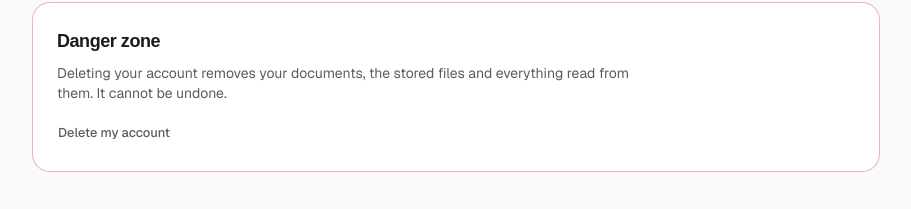
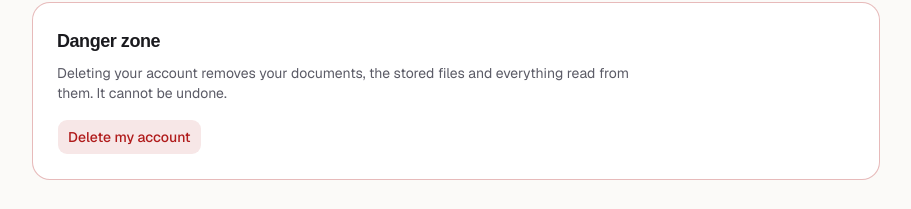
Before and after one commit to iamshrey10/Brief, a Next.js app in the folder web/: page /dashboard/profile in a window 1280 px wide. Shown: the part 519-728 px from the top of the page, without its empty margins (184-1095 px from the left). Built offline with nearby package versions, Linux system fonts and the light colour scheme; no server answers; sample sign-in values are in the browser's storage; a web font is replaced by a local one.

Commit message:
Make Delete my account a clearly visible button in the error color now that it has a Danger zone of its own, instead of plain text

```diff
--- a/web/components/delete-account.tsx
+++ b/web/components/delete-account.tsx
@@ -65,9 +65,8 @@ export function DeleteAccount({ onDeleted = signOutAfterDelete }: { onDeleted?:
       <Button
         ref={openButton}
         type="button"
-        variant="ghost"
-        size="sm"
-        className="-ml-2.5 text-muted-foreground"
+        variant="destructive"
+        size="lg"
         onClick={() => setOpen(true)}
       >
         Delete my account
```
Also changed, not shown: 1 other file (tests, documents, lock files or other folders).
